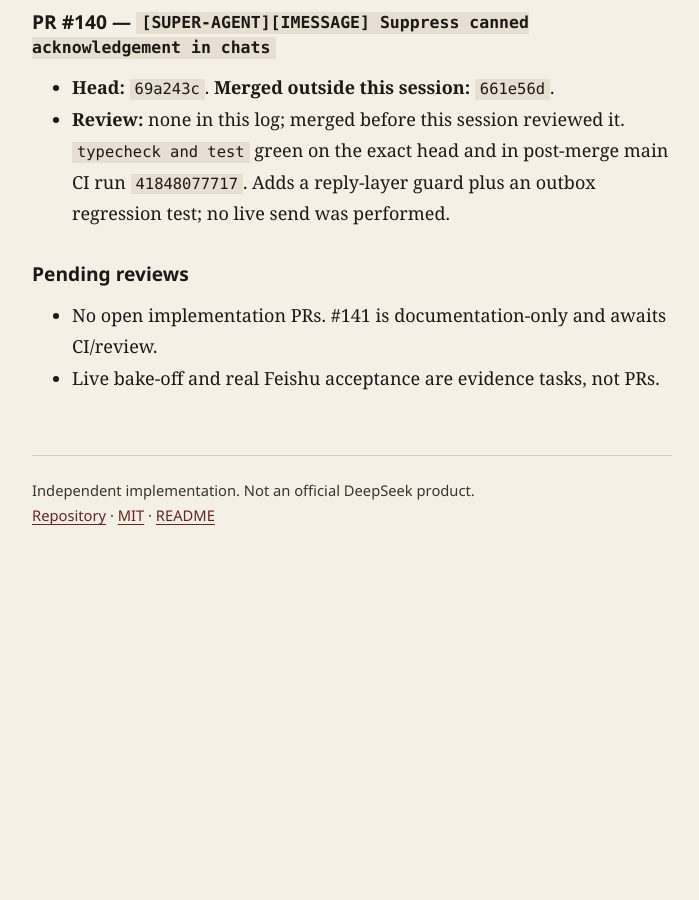
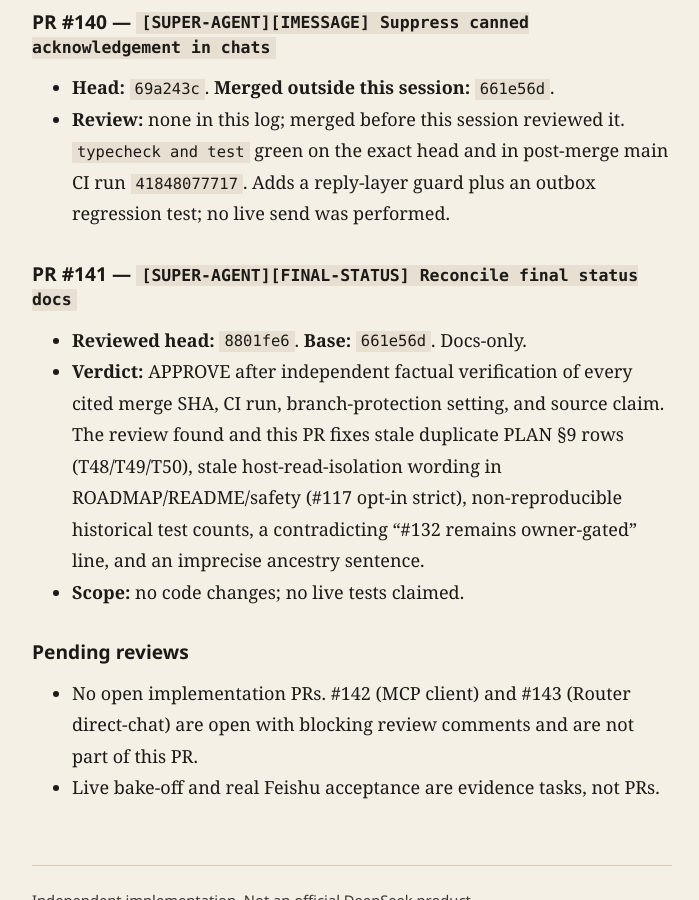
Before and after one commit to LofiSu/deepseek-super-agent, a Jekyll site: the page built from docs/PR_REVIEW_LOG.md, in a window 1280 px wide and 900 px high, scrolled down 27139 px. Shown: the whole window, without its empty margins (288-987 px from the left). Built offline with Jekyll 4.4.1, drawn with Linux system fonts in a browser that asks for light colours; our own code applies the rules of GitHub Pages for plain Markdown files; before the commit the page ends 27701 px from its top, so only the background shows below that.

Commit message:
[SUPER-AGENT][FINAL-STATUS] Record the docs PR review verdict

```diff
--- a/docs/PR_REVIEW_LOG.md
+++ b/docs/PR_REVIEW_LOG.md
@@ -796,7 +796,19 @@ head so a later reader can separate the reviewed tree from the merged tree.
   `41848077717`. Adds a reply-layer guard plus an outbox regression test; no
   live send was performed.
 
+## PR #141 — `[SUPER-AGENT][FINAL-STATUS] Reconcile final status docs`
+
+- **Reviewed head:** `8801fe6`. **Base:** `661e56d`. Docs-only.
+- **Verdict:** APPROVE after independent factual verification of every cited
+  merge SHA, CI run, branch-protection setting, and source claim. The review
+  found and this PR fixes stale duplicate PLAN §9 rows (T48/T49/T50), stale
+  host-read-isolation wording in ROADMAP/README/safety (#117 opt-in strict),
+  non-reproducible historical test counts, a contradicting "#132 remains
+  owner-gated" line, and an imprecise ancestry sentence.
+- **Scope:** no code changes; no live tests claimed.
+
 ## Pending reviews
 
-- No open implementation PRs. #141 is documentation-only and awaits CI/review.
+- No open implementation PRs. #142 (MCP client) and #143 (Router direct-chat)
+  are open with blocking review comments and are not part of this PR.
 - Live bake-off and real Feishu acceptance are evidence tasks, not PRs.
```
